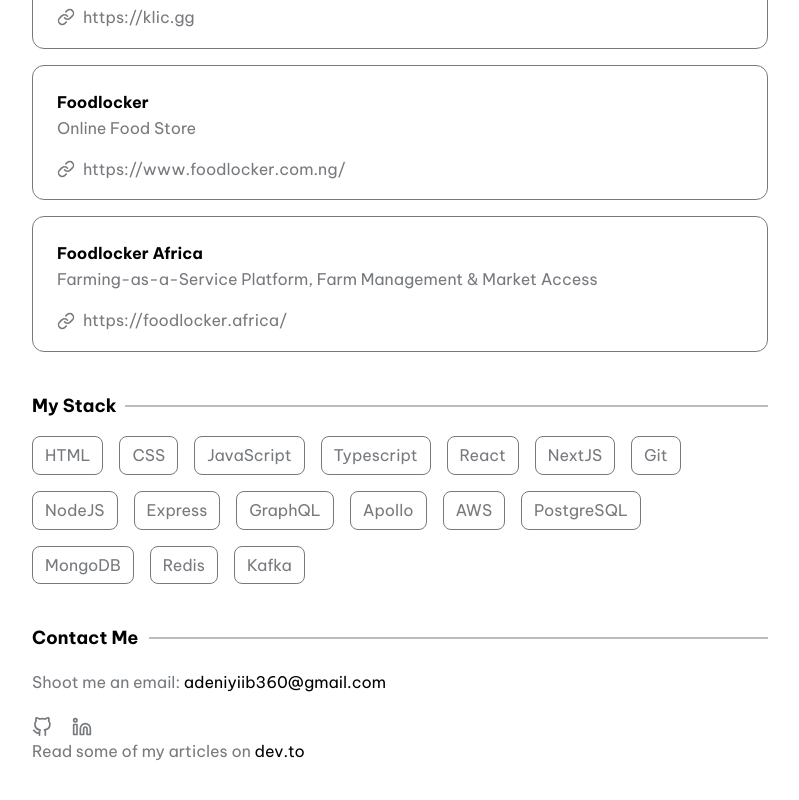
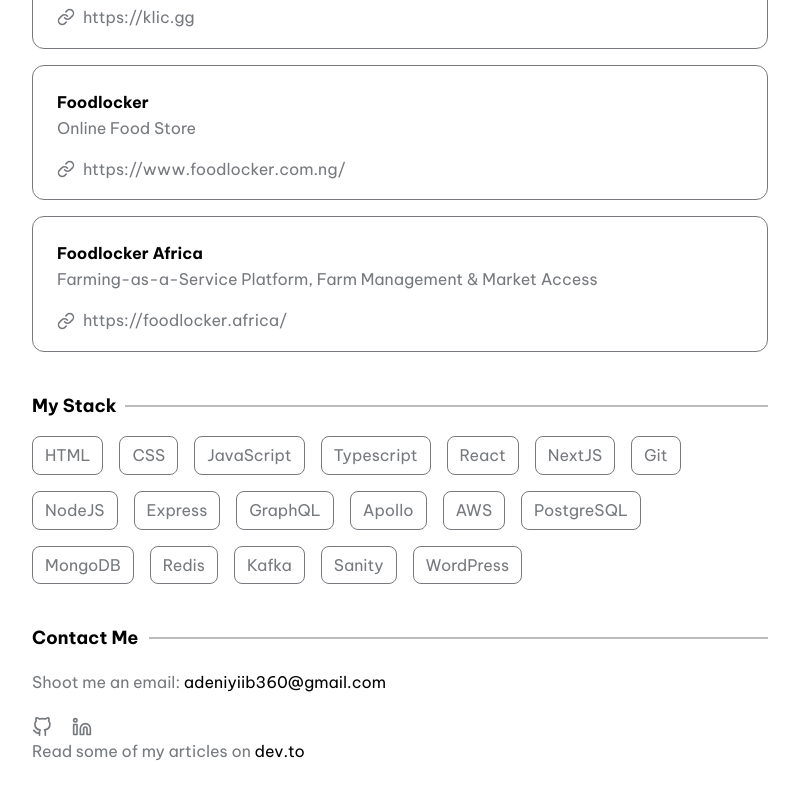
Before and after one commit to Dendekky/dendekky, a Next.js app: page / in a window 1280 px wide. Shown: the part 1518-2318 px from the top of the page, without its empty margins (240-1039 px from the left). Built offline with nearby package versions, Linux system fonts and the light colour scheme.

Commit message:
Update config.js

```diff
--- a/data/config.js
+++ b/data/config.js
@@ -89,7 +89,9 @@
     'PostgreSQL',
     'MongoDB',
     'Redis',
-    'Kafka'
+    'Kafka',
+    'Sanity',
+    'WordPress'
   ]
 };
 
```
